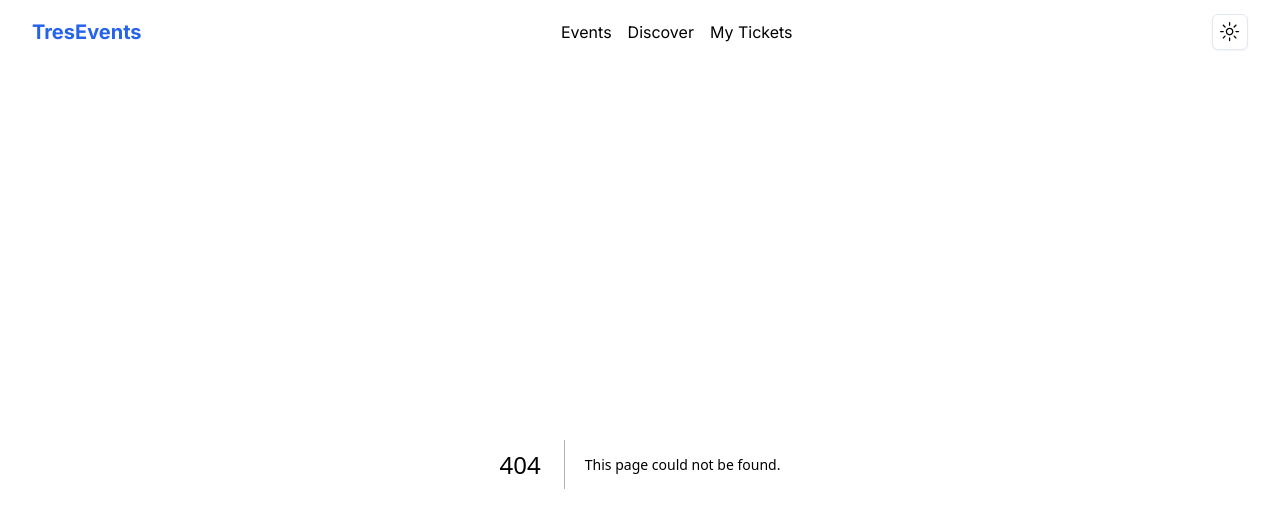
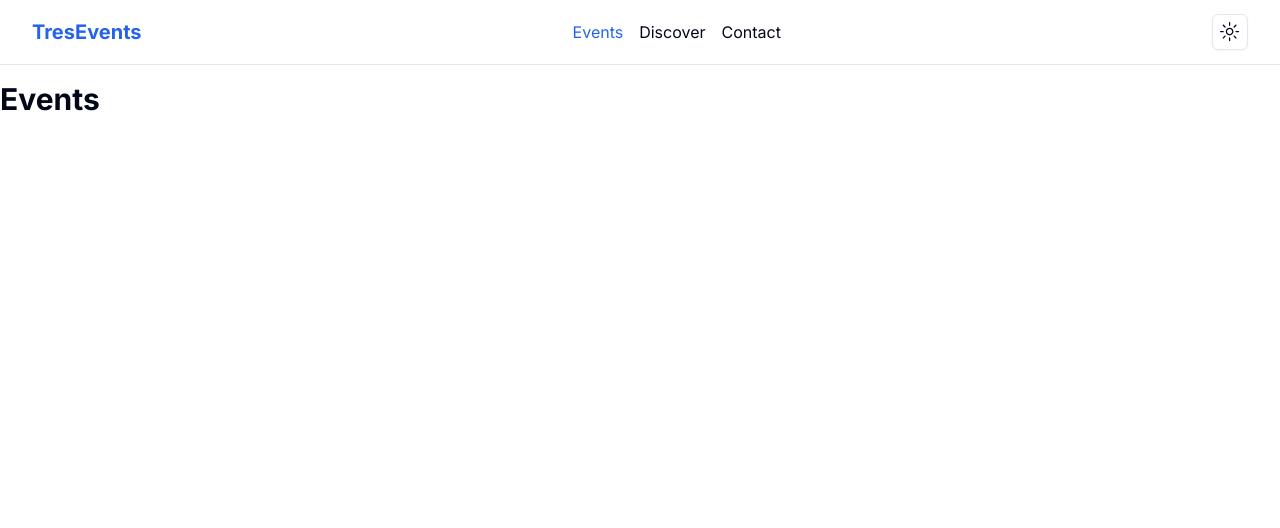
Before and after one commit to TresorRw/event-web-fe, a Next.js app: page /events in a window 1280 px wide. Before the commit this address had no page. Shown: the top 528 px of the page. Built offline with nearby package versions, Linux system fonts and the light colour scheme.

Commit message:
Started events page

```diff
--- /dev/null
+++ b/app/discover/page.tsx
@@ -0,0 +1,7 @@
+const DiscoverPage = () => {
+  return (
+    <div>DiscoverPage</div>
+  )
+}
+
+export default DiscoverPage
--- /dev/null
+++ b/app/events/page.tsx
@@ -0,0 +1,13 @@
+import Container from "@/components/ui/container"
+
+const EventsPage = () => {
+  return (
+    <Container>
+      <div className="w-full pt-4">
+        <h1 className="text-3xl font-bold">Events</h1>
+      </div>
+    </Container>
+  )
+}
+
+export default EventsPage
--- a/app/hero.tsx
+++ b/app/hero.tsx
@@ -14,10 +14,7 @@ const Hero = () => {
 
         <div className="mt-10 space-x-4">
           <Link href={"/signup"}>
-            <Button className='rounded-3xl dark:text-white'>Create account</Button>
-          </Link>
-          <Link href={"/events"}>
-            <Button className='rounded-3xl hover:bg-primary hover:text-white' variant={"outline"}>View Events</Button>
+            <Button size={"lg"} className='rounded-3xl dark:text-white'>Create account</Button>
           </Link>
         </div>
       </div>
--- a/components/ui/header.tsx
+++ b/components/ui/header.tsx
@@ -3,11 +3,15 @@
 import Container from './container'
 import Link from 'next/link'
 import { ModeToggle } from "@/components/theme-changer";
+import classNames from "classnames";
+import { usePathname } from 'next/navigation';
 
 const Header = () => {
+  const pathName = usePathname();
+  console.log(pathName);
 
   return (
-    <header>
+    <header className="border-b">
       <Container>
         <div className="relative px-4 sm:px-6 lg:px-8 flex h-16 items-center justify-between w-full">
           <div className="flex items-center">
@@ -16,9 +20,16 @@ const Header = () => {
             </Link>
           </div>
           <div className="flex items-center justify-between space-x-4">
-            <Link href={""}>Events</Link>
-            <Link href={""}>Discover</Link>
-            <Link href={""}>My Tickets</Link>
+            <Link className={classNames({
+              'text-primary': pathName === '/events',
+            })} href={"/events"}>Events</Link>
+            <Link className={classNames({
+              'text-primary': pathName === '/discover',
+            })} href={"/discover"}>Discover</Link>
+            <Link
+              className={classNames({
+                'text-primary': pathName === '/contact',
+              })} href={"/contact"}>Contact</Link>
           </div>
           <div className="flex items-center justify-center space-x-4">
             <ModeToggle />
--- a/package.json
+++ b/package.json
@@ -21,6 +21,7 @@
     "@radix-ui/react-toast": "^1.1.5",
     "axios": "^1.6.8",
     "class-variance-authority": "^0.7.0",
+    "classnames": "^2.5.1",
     "clsx": "^2.1.0",
     "lucide-react": "^0.363.0",
     "next": "14.1.4",
```
Also changed, not shown: 1 other file (tests, documents, lock files or other folders).
